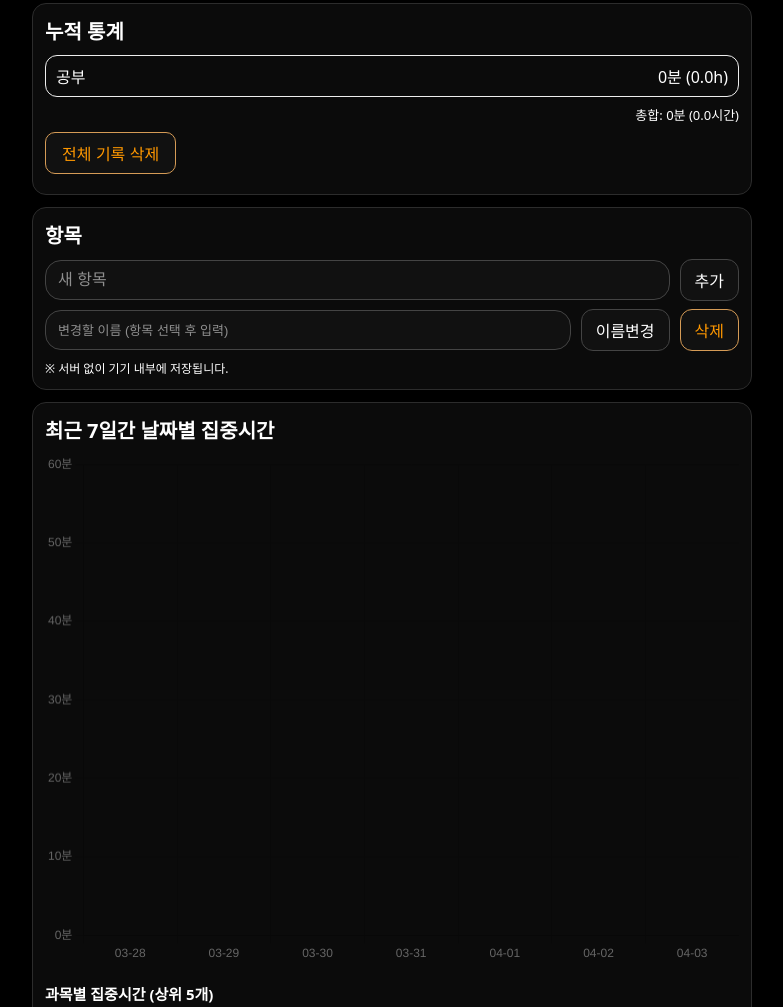
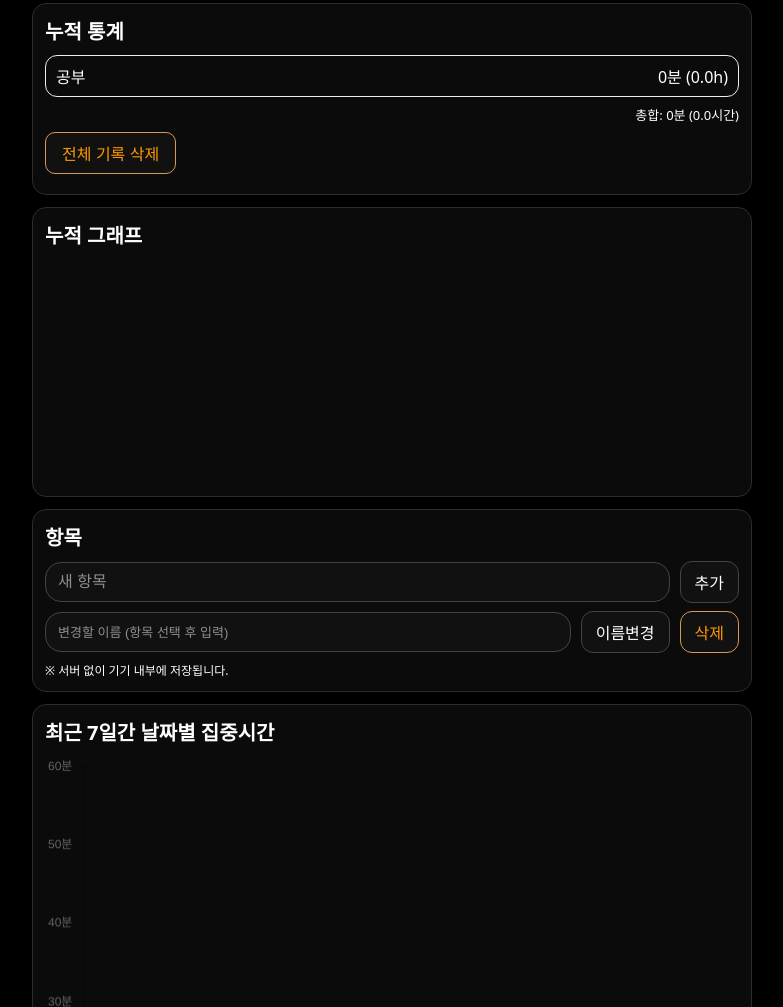
Before and after one commit to drx-labtech/studytracker-pwa, a plain HTML site: page index.html in a window 1280 px wide. Shown: the part 830-1837 px from the top of the page, without its empty margins (248-1031 px from the left). Drawn offline with nearby package versions, Linux system fonts and the light colour scheme.

Commit message:
Update index.html

```diff
--- a/index.html
+++ b/index.html
@@ -71,6 +71,11 @@
       <div class="row actions">
       <button id="resetAllBtn" class="danger">전체 기록 삭제</button>
       </div>
+    </section>
+    <!-- 👇 여기 추가 -->
+    <section class="card">
+      <h2>누적 그래프</h2>
+      <canvas id="totalChart" height="220"></canvas>
     </section>
 
     <section class="card">
```
